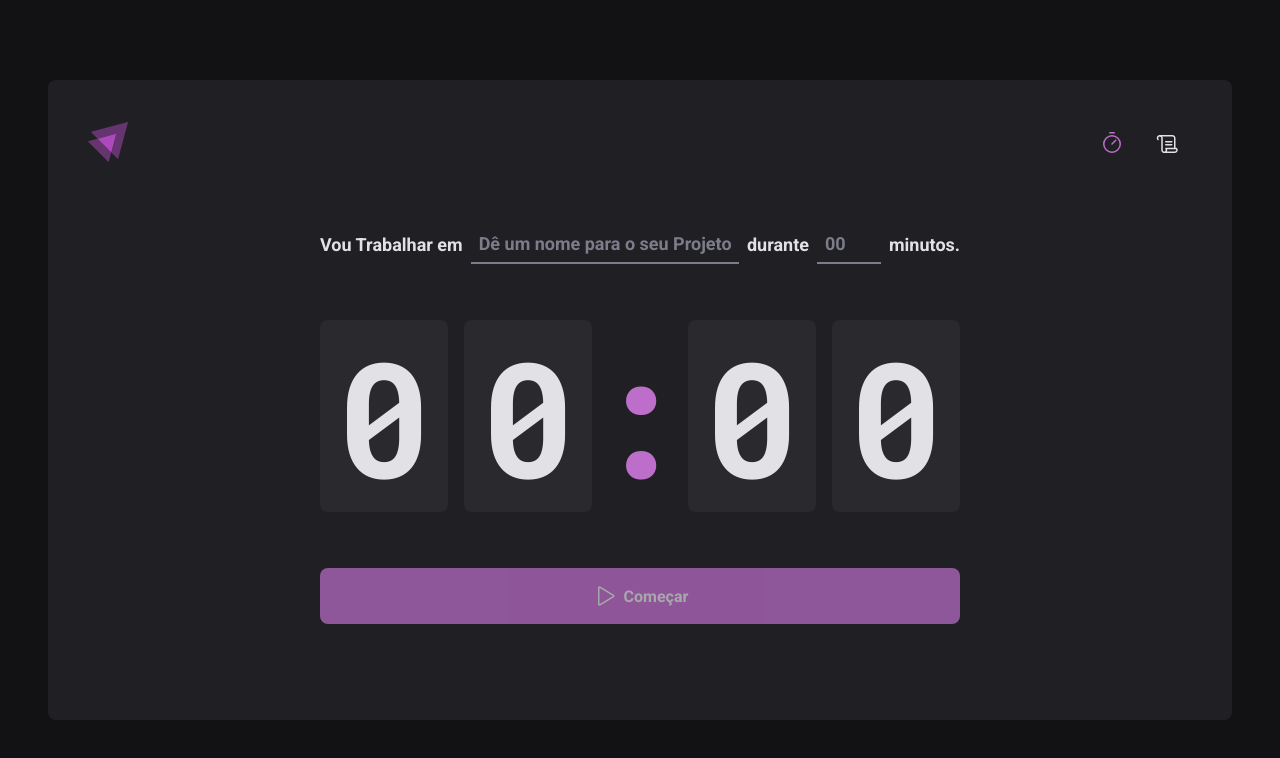
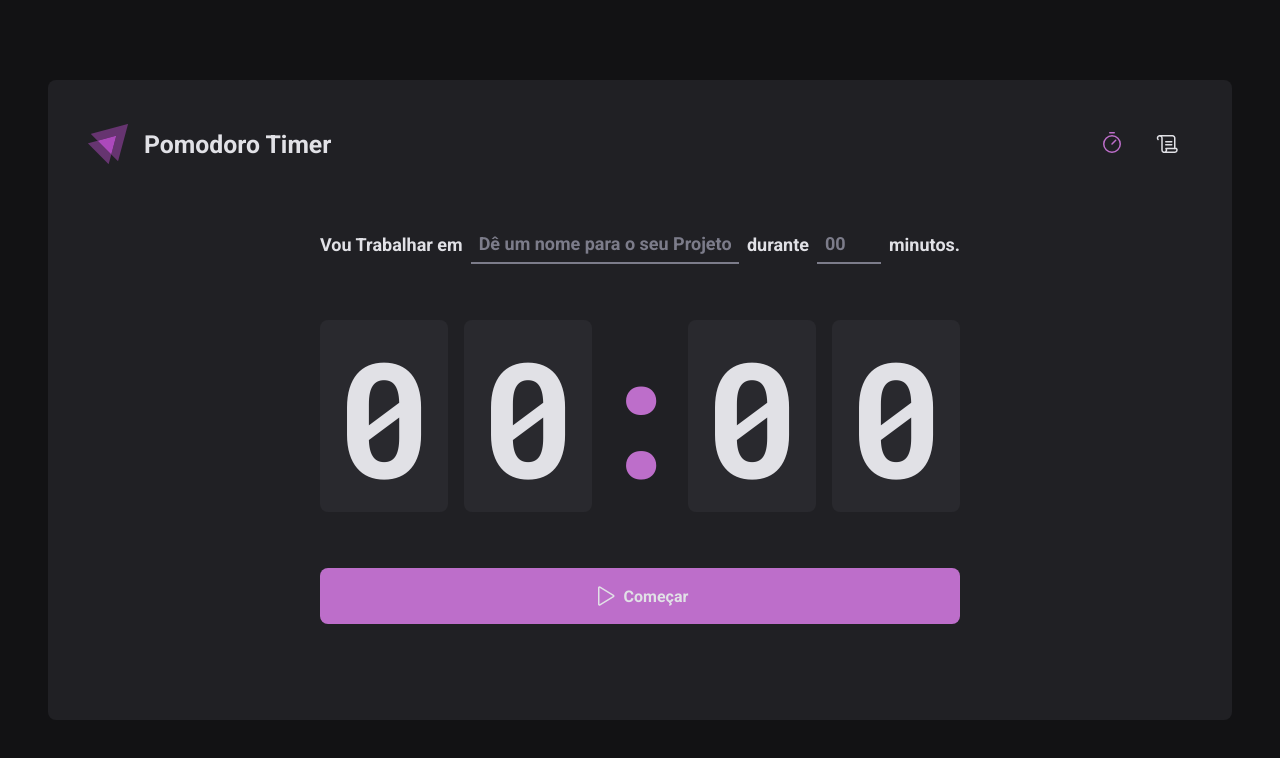
Before and after one commit to marcelo-m-oliveira/ignite, a React (Vite) app in the folder pomodoro-timer/: page / in a window 1280 px wide. Shown: the top 758 px of the page. Built offline with nearby package versions, Linux system fonts and the light colour scheme.

Commit message:
Ajuste de layout;

```diff
--- a/pomodoro-timer/src/components/Header/index.tsx
+++ b/pomodoro-timer/src/components/Header/index.tsx
@@ -2,14 +2,19 @@ import { Timer, Scroll } from 'phosphor-react'
 import { NavLink } from 'react-router-dom'
 
 import logoIgnite from '../../assets/logo.svg'
-import { HeaderContainer } from './styles'
+
+import { HeaderContainer, NavLogo } from './styles'
 
 export function Header() {
   return (
     <HeaderContainer>
-      <NavLink to="/">
-        <img src={logoIgnite} alt="" />
-      </NavLink>
+      <NavLogo>
+        <NavLink to="/">
+          <img src={logoIgnite} alt="" />
+          <span>Pomodoro Timer</span>
+        </NavLink>
+      </NavLogo>
+
       <nav>
         <NavLink to="/" title="Timer">
           <Timer size={24} />
--- a/pomodoro-timer/src/components/Header/styles.ts
+++ b/pomodoro-timer/src/components/Header/styles.ts
@@ -4,10 +4,6 @@ export const HeaderContainer = styled.header`
   display: flex;
   align-items: center;
   justify-content: space-between;
-
-  img {
-    box-shadow: 0 0 0 6px ${(props) => props.theme['gray-800']};
-  }
 
   nav {
     display: flex;
@@ -36,3 +32,24 @@ export const HeaderContainer = styled.header`
     }
   }
 `
+
+export const NavLogo = styled.div`
+  a {
+    display: flex;
+    align-items: center;
+    justify-content: center;
+    gap: 1rem;
+    box-shadow: 0 0 0 0;
+
+    font-size: 1.55rem;
+    font-weight: bold;
+    text-decoration: none;
+    color: ${(props) => props.theme['gray-100']};
+
+    transition: color 0.1s;
+
+    &:hover {
+      color: ${(props) => props.theme['purple-500']};
+    }
+  }
+`
--- a/pomodoro-timer/src/pages/Home/index.tsx
+++ b/pomodoro-timer/src/pages/Home/index.tsx
@@ -49,7 +49,7 @@ export function Home() {
           <span>0</span>
         </CountdownContainer>
 
-        <StartCountdownButton disabled type="submit">
+        <StartCountdownButton type="submit">
           <Play size={24} />
           Começar
         </StartCountdownButton>
--- a/pomodoro-timer/src/pages/Home/styles.ts
+++ b/pomodoro-timer/src/pages/Home/styles.ts
@@ -102,6 +102,8 @@ export const StartCountdownButton = styled.button`
   background: ${(props) => props.theme['purple-500']};
   color: ${(props) => props.theme['gray-100']};
 
+  transition: background 0.1s;
+
   &:disabled {
     opacity: 0.7;
     cursor: not-allowed;
```
